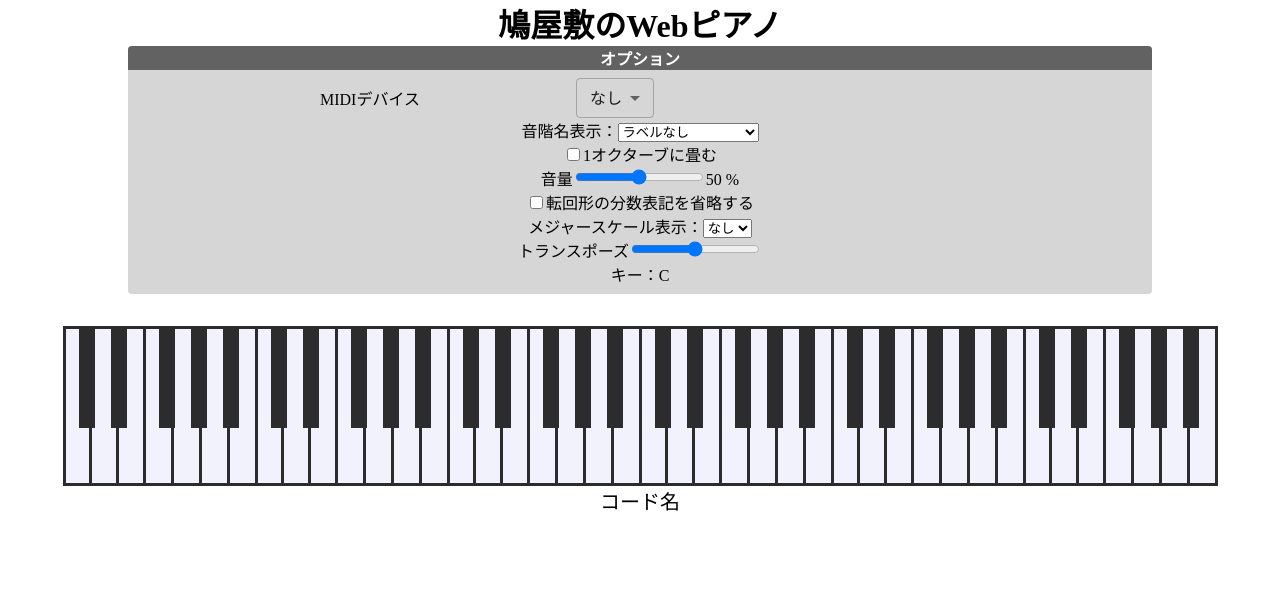
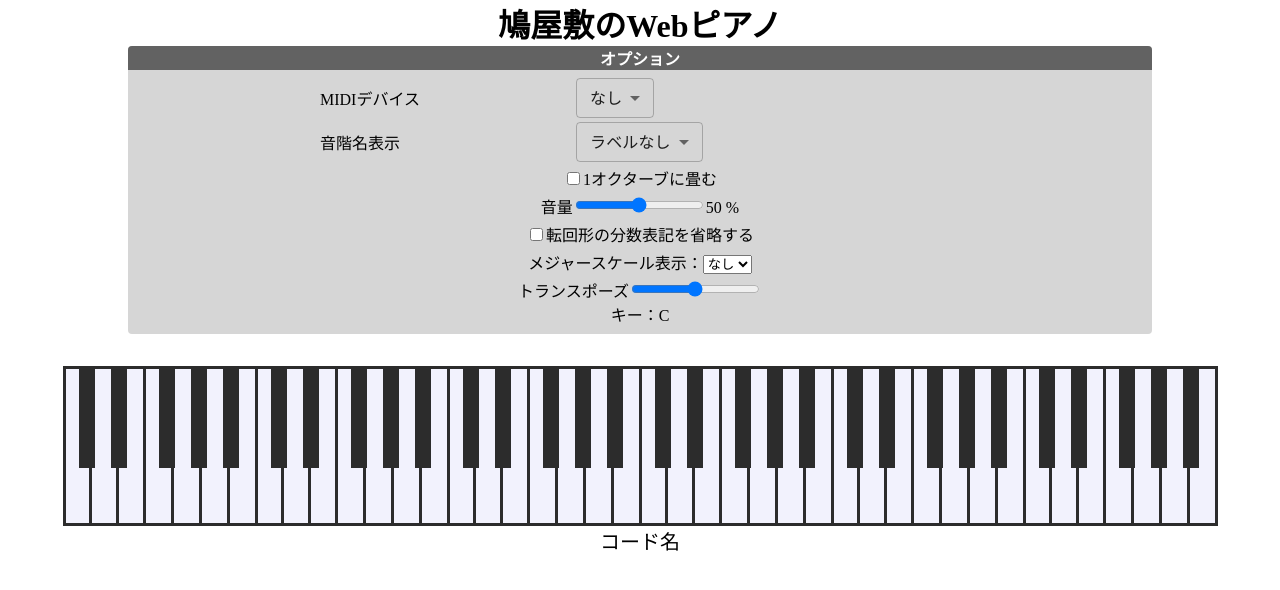
Before and after one commit to PigeonsHouse/midi-music-classroom, a React (Vite) app: page / in a window 1280 px wide. Both pictures are taken after a click on the heading "オプション". Shown: the top 590 px of the page. Built offline with nearby package versions, Linux system fonts and the light colour scheme.

Commit message:
update: 音階ラベルセレクタのUIアップデート

```diff
--- a/src/apps/styled.ts
+++ b/src/apps/styled.ts
@@ -30,4 +30,7 @@ export const OptionItemContainer = styled.div`
   max-width: 640px;
   margin: auto;
   padding: 8px 0;
+  display: flex;
+  flex-direction: column;
+  gap: 4px;
 `;
--- a/src/components/KeyLabelSelector/KeyLabelSelector.tsx
+++ b/src/components/KeyLabelSelector/KeyLabelSelector.tsx
@@ -1,8 +1,11 @@
 import { useCallback } from "react";
+import MenuItem from "@mui/material/MenuItem";
+import Select, { SelectChangeEvent } from "@mui/material/Select";
 import { LabelType } from "../../definitions/keyLabel";
+import { Container, Label, SelectorContainer } from "./styled";
 
-const selector: { label: string; value: LabelType | "" }[] = [
-  { label: "ラベルなし", value: "" },
+const selector: { label: string; value: LabelType | "NONE" }[] = [
+  { label: "ラベルなし", value: "NONE" },
   { label: "イタリア式 - ドレミ", value: "italian" },
   { label: "アメリカ式 - CDE", value: "american" },
 ];
@@ -17,26 +20,31 @@ export const KeyLabelSelector: React.FC<KeyLabelSelectorProps> = ({
   setKeyLabelType,
 }) => {
   const changeLabelType = useCallback(
-    (ev: React.ChangeEvent) => {
-      const index = (ev.currentTarget as HTMLSelectElement).selectedIndex;
-      const selectedOptionValue = selector[index].value;
+    (ev: SelectChangeEvent) => {
+      const selectedOptionValue = ev.target.value as LabelType | "NONE";
       setKeyLabelType(
-        selectedOptionValue === "" ? undefined : selectedOptionValue,
+        selectedOptionValue === "NONE" ? undefined : selectedOptionValue,
       );
     },
     [setKeyLabelType],
   );
 
   return (
-    <div>
-      <label>音階名表示：</label>
-      <select value={keyLabelType ?? ""} onChange={changeLabelType}>
-        {selector.map(({ label, value }) => (
-          <option value={value} key={value}>
-            {label}
-          </option>
-        ))}
-      </select>
-    </div>
+    <Container>
+      <Label>音階名表示</Label>
+      <SelectorContainer>
+        <Select
+          onChange={changeLabelType}
+          value={keyLabelType ?? "NONE"}
+          size="small"
+        >
+          {selector.map(({ label, value }) => (
+            <MenuItem value={value} key={value}>
+              {label}
+            </MenuItem>
+          ))}
+        </Select>
+      </SelectorContainer>
+    </Container>
   );
 };
--- /dev/null
+++ b/src/components/KeyLabelSelector/styled.ts
@@ -0,0 +1,18 @@
+import styled from "@emotion/styled";
+
+export const Container = styled.div`
+  display: flex;
+  align-items: center;
+`;
+
+export const Label = styled.div`
+  width: 40%;
+  display: flex;
+  justify-content: flex-start;
+`;
+
+export const SelectorContainer = styled.div`
+  width: 60%;
+  display: flex;
+  justify-content: flex-start;
+`;
```
